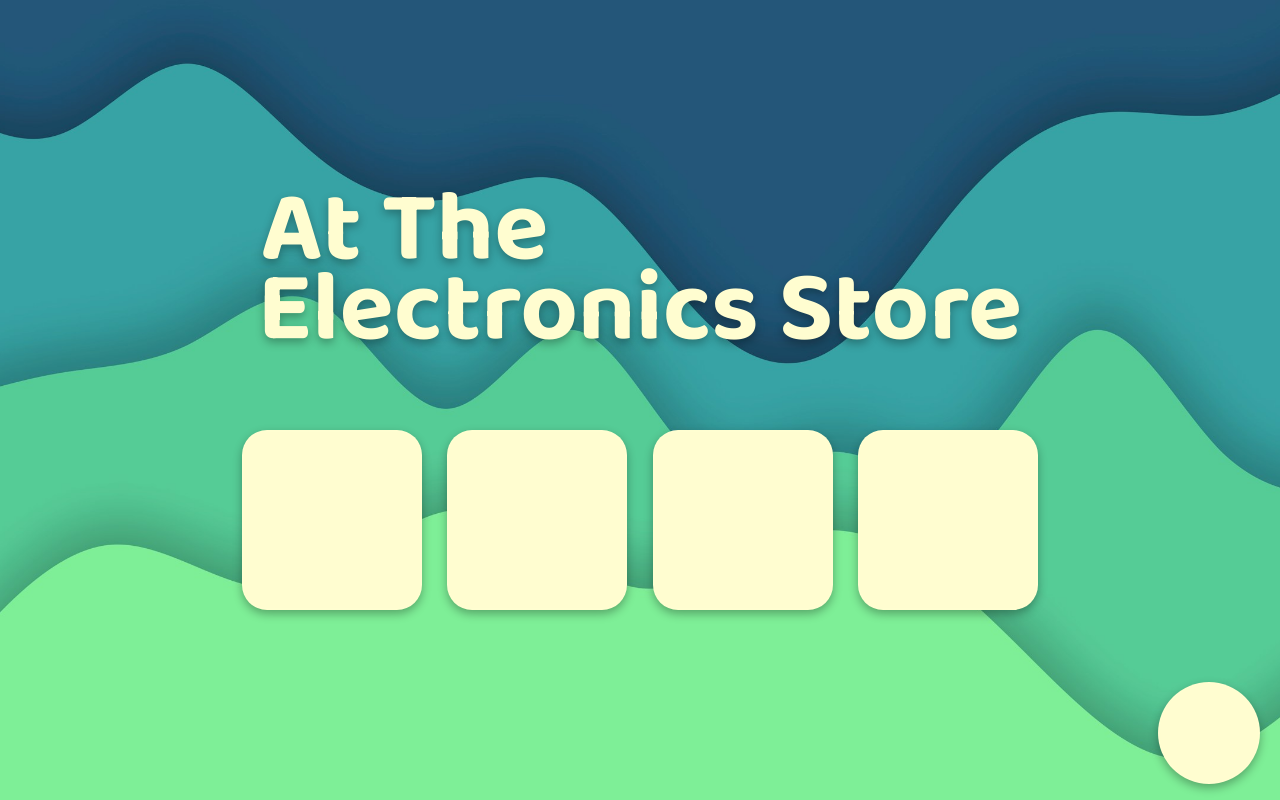
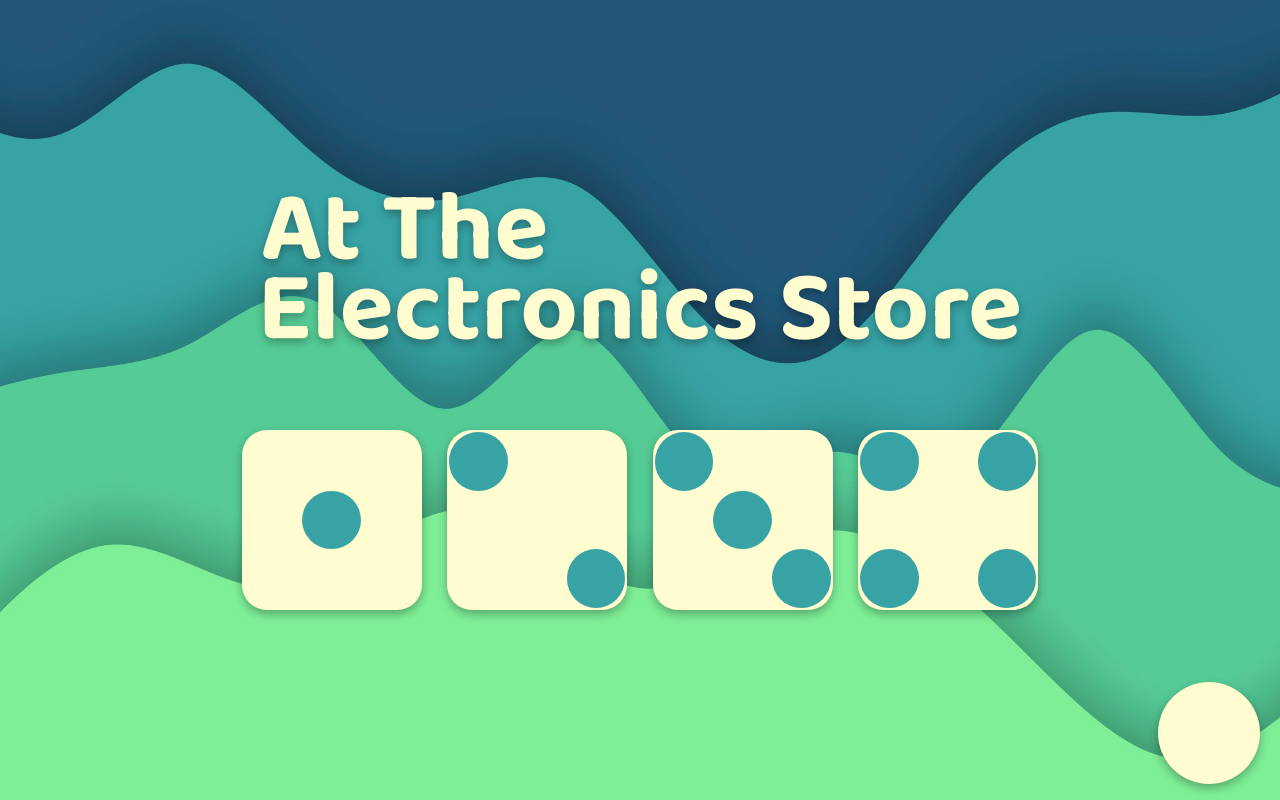
Before and after one commit to Aron1306/TCU-501-Electronics_Store_Educational_Game, a Next.js app in the folder game/: page / in a window 1280 px wide. Built offline with nearby package versions, Linux system fonts and the light colour scheme.

Commit message:
add dots to the level buttons so they look like dice

```diff
--- a/game/src/app/page.js
+++ b/game/src/app/page.js
@@ -9,10 +9,24 @@ export default function Home() {
         <span className={styles.title_bottom}>Electronics Store</span>
       </h1>
       <div className={styles.level_button_array}>
-        <button className={`${styles.button} ${styles.button_level}`}></button>
-        <button className={`${styles.button} ${styles.button_level}`}></button>
-        <button className={`${styles.button} ${styles.button_level}`}></button>
-        <button className={`${styles.button} ${styles.button_level}`}></button>
+        <button className={`${styles.button} ${styles.button_level}`}>
+          <div className={styles.dot} style={{ gridArea: "2 / 2" }}></div>
+        </button>
+        <button className={`${styles.button} ${styles.button_level}`}>
+          <div className={styles.dot} style={{ gridArea: "1 / 1" }}></div>
+          <div className={styles.dot} style={{ gridArea: "3 / 3" }}></div>
+        </button>
+        <button className={`${styles.button} ${styles.button_level}`}>
+          <div className={styles.dot} style={{ gridArea: "1 / 1" }}></div>
+          <div className={styles.dot} style={{ gridArea: "2 / 2" }}></div>
+          <div className={styles.dot} style={{ gridArea: "3 / 3" }}></div>
+        </button>
+        <button className={`${styles.button} ${styles.button_level}`}>
+          <div className={styles.dot} style={{ gridArea: "1 / 1" }}></div>
+          <div className={styles.dot} style={{ gridArea: "1 / 3" }}></div>
+          <div className={styles.dot} style={{ gridArea: "3 / 1" }}></div>
+          <div className={styles.dot} style={{ gridArea: "3 / 3" }}></div>
+        </button>
       </div>
       <button className={`${styles.button} ${styles.button_help}`}></button>
     </div>
```
